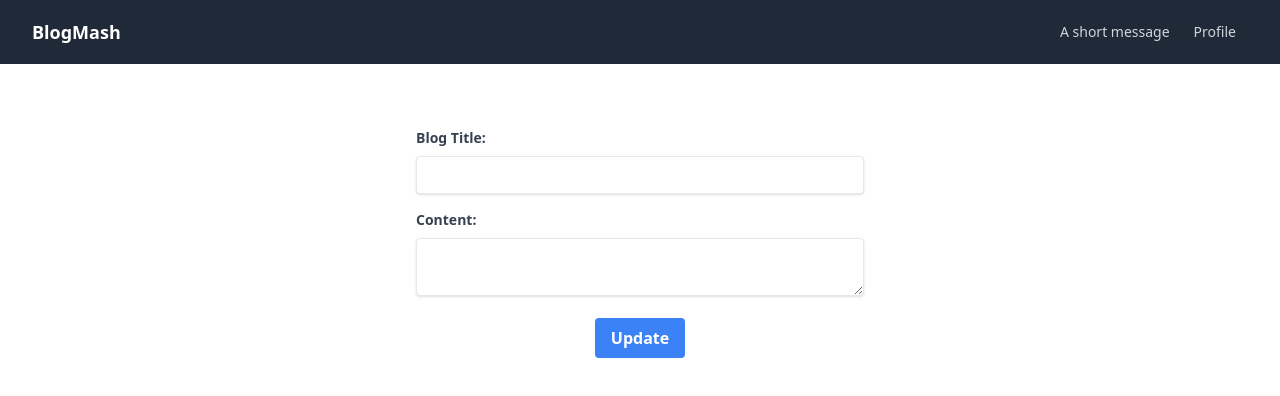
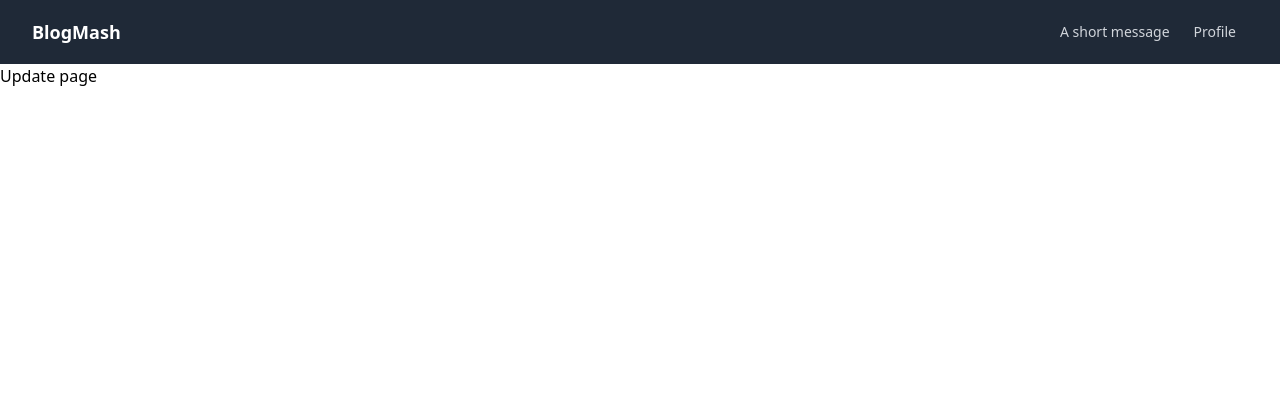
Before and after one commit to SakunPanthi123/blogmash, a Next.js app: page /update in a window 1280 px wide. Shown: the top 396 px of the page. Built offline with nearby package versions, Linux system fonts and the light colour scheme; no server answers; the database is empty.

Commit message:
sdfhjgkhlj

```diff
--- a/app/update/page.jsx
+++ b/app/update/page.jsx
@@ -7,69 +7,13 @@ const Update = () => {
     const [title, setTitle] = useState('')
     const [content, setContent] = useState('')
     const searchParams = useSearchParams()
-    var blogid = 'asdfsd'
-    blogid = searchParams.get('id')
+    const blogid = searchParams.get('id')
 
-    useEffect(() => {
-        const fetchPost = async () => {
-            const response = await fetch(`/api/blog/${blogid}`)
-            const data = await response.json()
-            setTitle(data.title)
-            setContent(data.content)
-        }
-        fetchPost()
-    }, [])
-
-    const handleSubmit = async () => {
-            const response = await fetch(`/api/blog/${blogid}`, {
-            method: "PATCH",
-
-            body: JSON.stringify(
-                {
-                    title: title,
-                    content: content
-                }
-            )
-        })
-        console.log(response)
-        if (response.ok) {
-            router.push('/')
-        }
-    }
-
-    return (
-        <div className='max-w-md mx-auto mt-16'>
-            <div className="mb-4">
-                <label className="block text-gray-700 text-sm font-bold mb-2" htmlFor="title">
-                    Blog Title:
-                </label>
-                <input
-                    className="shadow appearance-none border rounded w-full py-2 px-3 text-gray-700 leading-tight focus:outline-none focus:shadow-outline"
-
-                    value={title}
-                    onChange={(e) => setTitle(e.target.value)}
-                />
-            </div>
-            <div className="mb-4">
-                <label className="block text-gray-700 text-sm font-bold mb-2" htmlFor="content">
-                    Content:
-                </label>
-                <textarea
-                    className="shadow appearance-none border rounded w-full py-2 px-3 text-gray-700 leading-tight focus:outline-none focus:shadow-outline"
-                    value={content}
-                    onChange={(e) => setContent(e.target.value)}
-                />
-            </div>
-            <div className="flex items-center justify-center">
-                <button
-                    className="bg-blue-500 hover:bg-blue-700 text-white font-bold py-2 px-4 rounded focus:outline-none focus:shadow-outline"
-                    onClick={handleSubmit}
-                >
-                    Update
-                </button>
-            </div>
-        </div>
-    )
+   return (
+    <div>
+        Update page
+    </div>
+   )
 }
 
 export default Update
```
